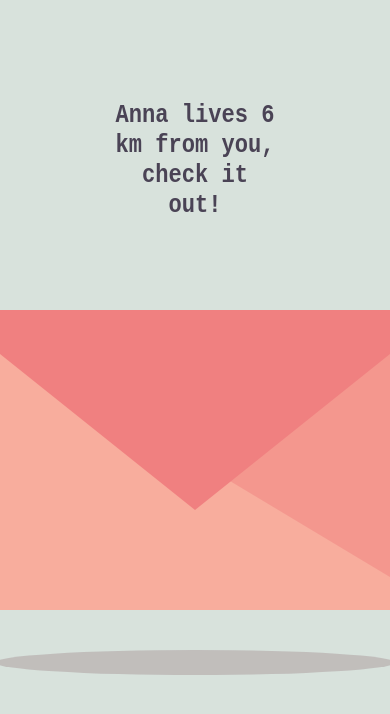
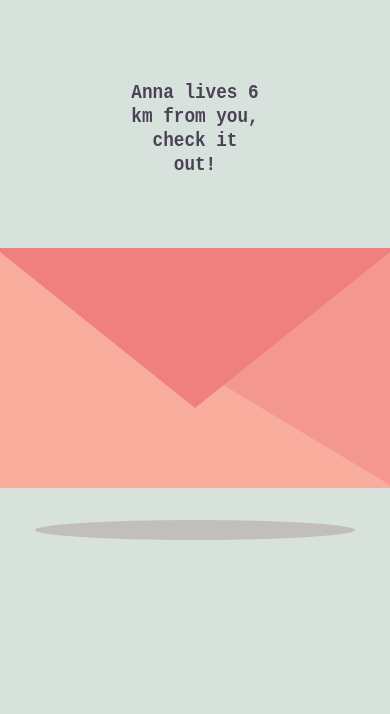
Before and after one commit to TortieKota/cats, a plain HTML site: page index.html in a window 390 px wide. Drawn offline with Linux system fonts and the light colour scheme.

Commit message:
add better view for phones

```diff
--- a/style.css
+++ b/style.css
@@ -373,3 +373,11 @@ p {
         transform: rotateY(-30deg);
     }
 }
+
+@media screen and (max-width: 600px) {
+    .container0 {
+        transform: scale(0.8);
+        transform-origin: top;
+        width: 100%;
+    }
+}
```
